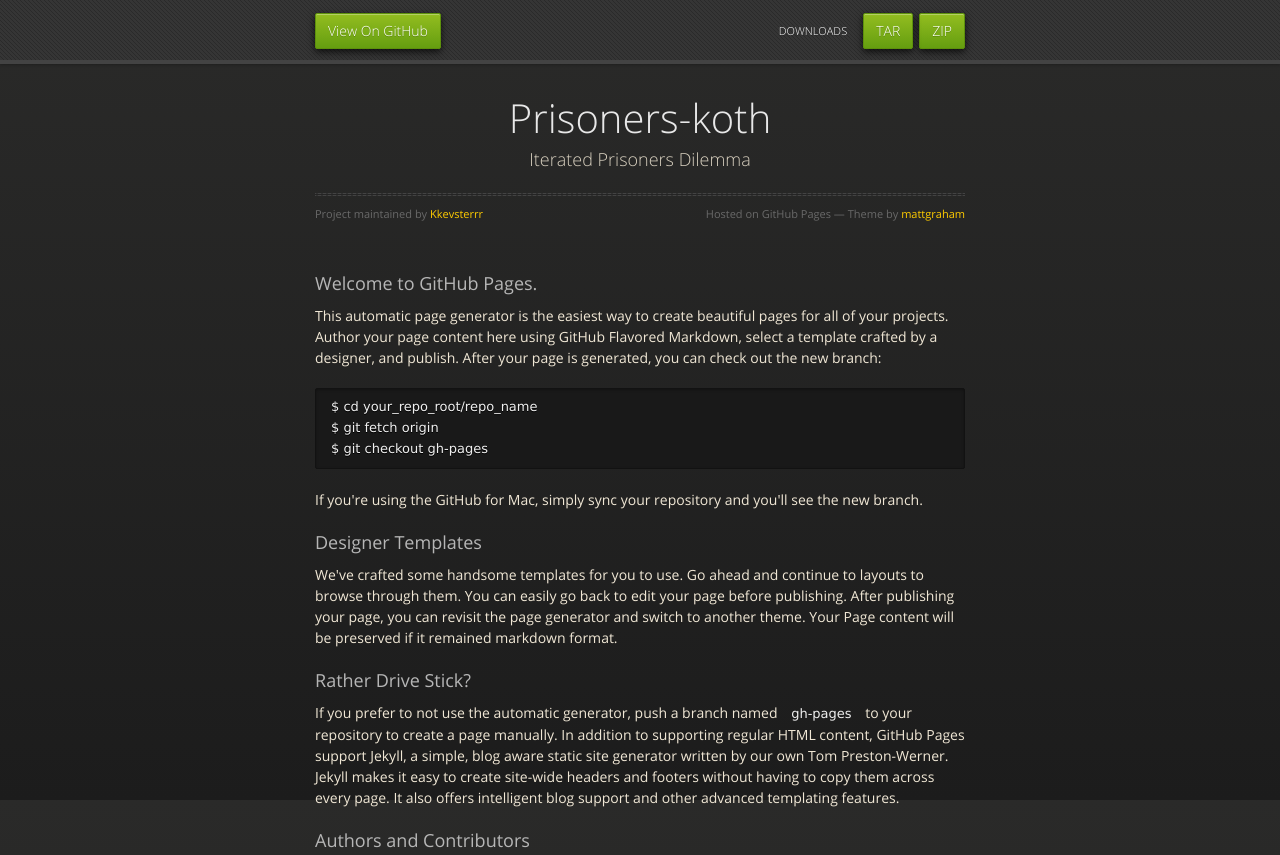
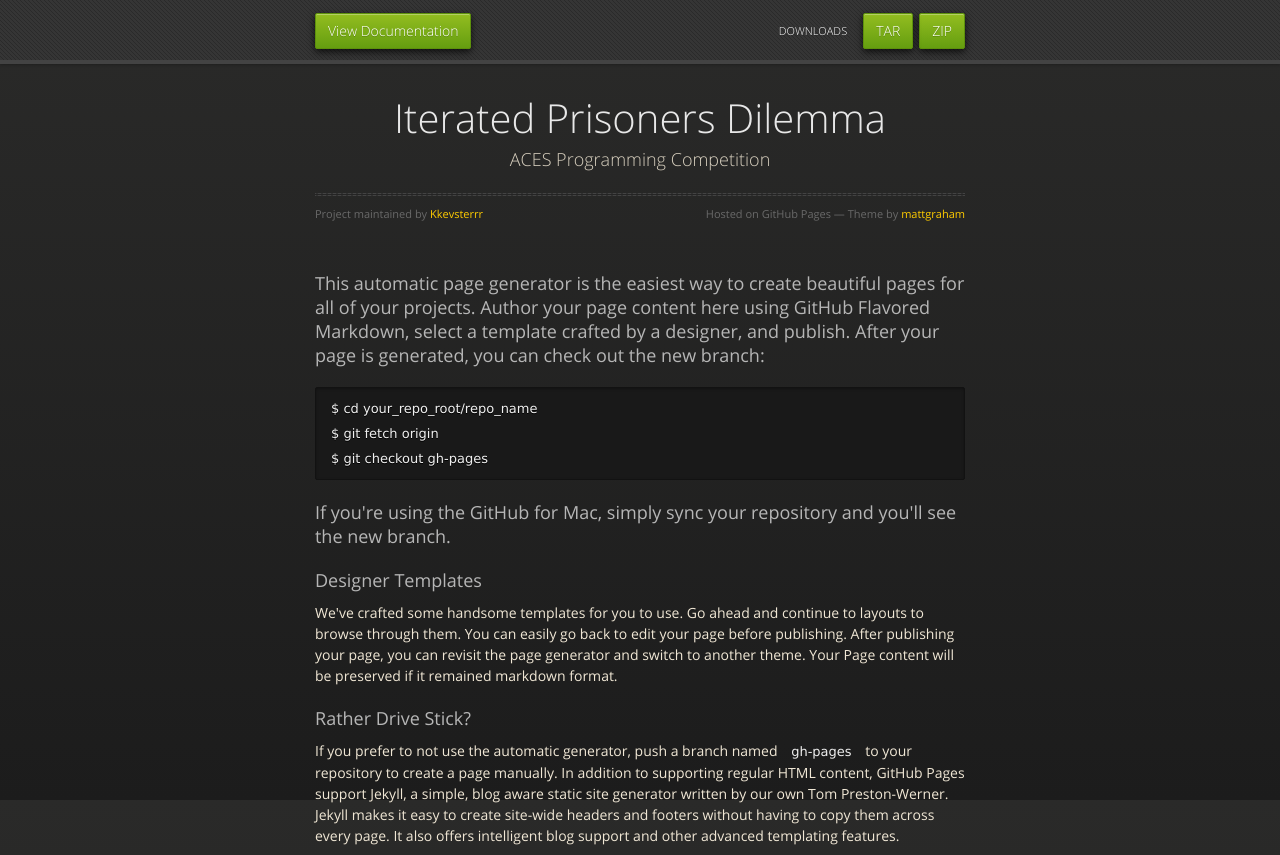
Before and after one commit to Kkevsterrr/prisoners-koth, a plain HTML site: page index.html in a window 1280 px wide. Shown: the top 855 px of the page. Drawn offline with nearby package versions, Linux system fonts and the light colour scheme.

Commit message:
Update index.html

```diff
--- a/index.html
+++ b/index.html
@@ -20,7 +20,7 @@
   <body>
       <div id="header">
         <nav>
-          <li class="fork"><a href="https://github.com/Kkevsterrr/prisoners-koth">View On GitHub</a></li>
+          <li class="fork"><a href="https://github.com/Kkevsterrr/prisoners-koth">View Documentation</a></li>
           <li class="downloads"><a href="https://github.com/Kkevsterrr/prisoners-koth/zipball/master">ZIP</a></li>
           <li class="downloads"><a href="https://github.com/Kkevsterrr/prisoners-koth/tarball/master">TAR</a></li>
           <li class="title">DOWNLOADS</li>
@@ -31,16 +31,14 @@
 
       <section>
         <div id="title">
-          <h1>Prisoners-koth</h1>
-          <p>Iterated Prisoners Dilemma</p>
+          <h1>Iterated Prisoners Dilemma</h1>
+          <p>ACES Programming Competition</p>
           <hr>
           <span class="credits left">Project maintained by <a href="https://github.com/Kkevsterrr">Kkevsterrr</a></span>
           <span class="credits right">Hosted on GitHub Pages &mdash; Theme by <a href="https://twitter.com/michigangraham">mattgraham</a></span>
         </div>
 
         <h3>
-<a id="welcome-to-github-pages" class="anchor" href="#welcome-to-github-pages" aria-hidden="true"><span class="octicon octicon-link"></span></a>Welcome to GitHub Pages.</h3>
-
 <p>This automatic page generator is the easiest way to create beautiful pages for all of your projects. Author your page content here using GitHub Flavored Markdown, select a template crafted by a designer, and publish. After your page is generated, you can check out the new branch:</p>
 
 <pre><code>$ cd your_repo_root/repo_name
```
